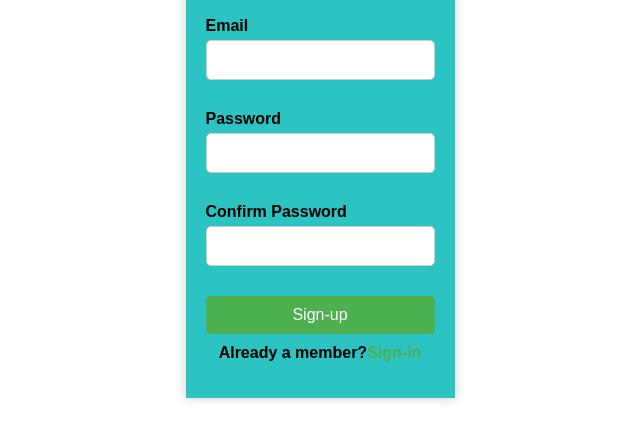
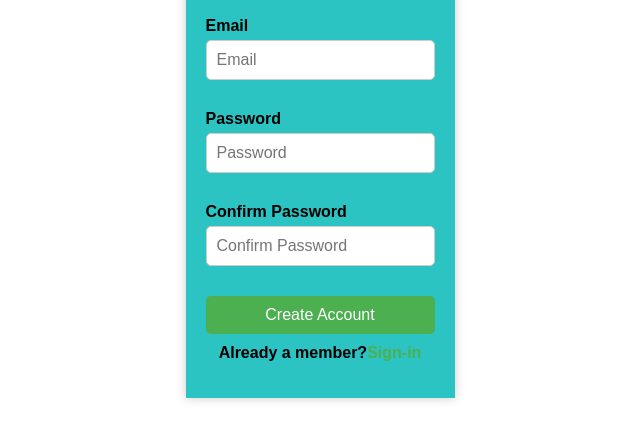
Before and after one commit to Siddharth-Garg14/JOBER, a plain HTML site: page sign-up.html in a window 1280 px wide. Shown: the part 227-668 px from the top of the page, without its empty margins (320-960 px from the left). Drawn offline with Linux system fonts and the light colour scheme.

Commit message:
changed the layout of background image

```diff
--- a/sign-up.html
+++ b/sign-up.html
@@ -1,29 +1,30 @@
 <!DOCTYPE html>
 <html>
 <head>
-	<title>Sign in and Sign up Form</title>
+	<title>Sign up</title>
 
 		<link rel="stylesheet" href="style-sign-up.css" type="text/css">
 
 </head>
 <body>
+    <div class="bg-image" style ="height: 800px;"></div>
     <div class="container">
 		<div class="form-box">
 			<h2>Sign up</h2>
 			<form>
 				<div class="form-group">
 					<label for="signup-email">Email</label>
-					<input type="email" id="signup-email" name="signup-email" required>
+					<input type="email" id="signup-email" name="signup-email" required placeholder="Email">
 				</div>
 				<div class="form-group">
 					<label for="signin-password">Password</label>
-					<input type="password"id="signin-password"name="signin-password" required>
+					<input type="password"id="signin-password"name="signin-password" required placeholder="Password">
 				</div>
                 <div class="form-group">
 					<label for="signup-password">Confirm Password</label>
-					<input type="password"id="signup-password"name="signup-password" required>
+					<input type="password"id="signup-password"name="signup-password" required placeholder="Confirm Password">
 				</div>
-                <input type="submit" value="Sign-up">
+                <input type="submit" value="Create Account">
                 <p>Already a member?<a href="sign-in.html">Sign-in</a></p>
 
 
```
